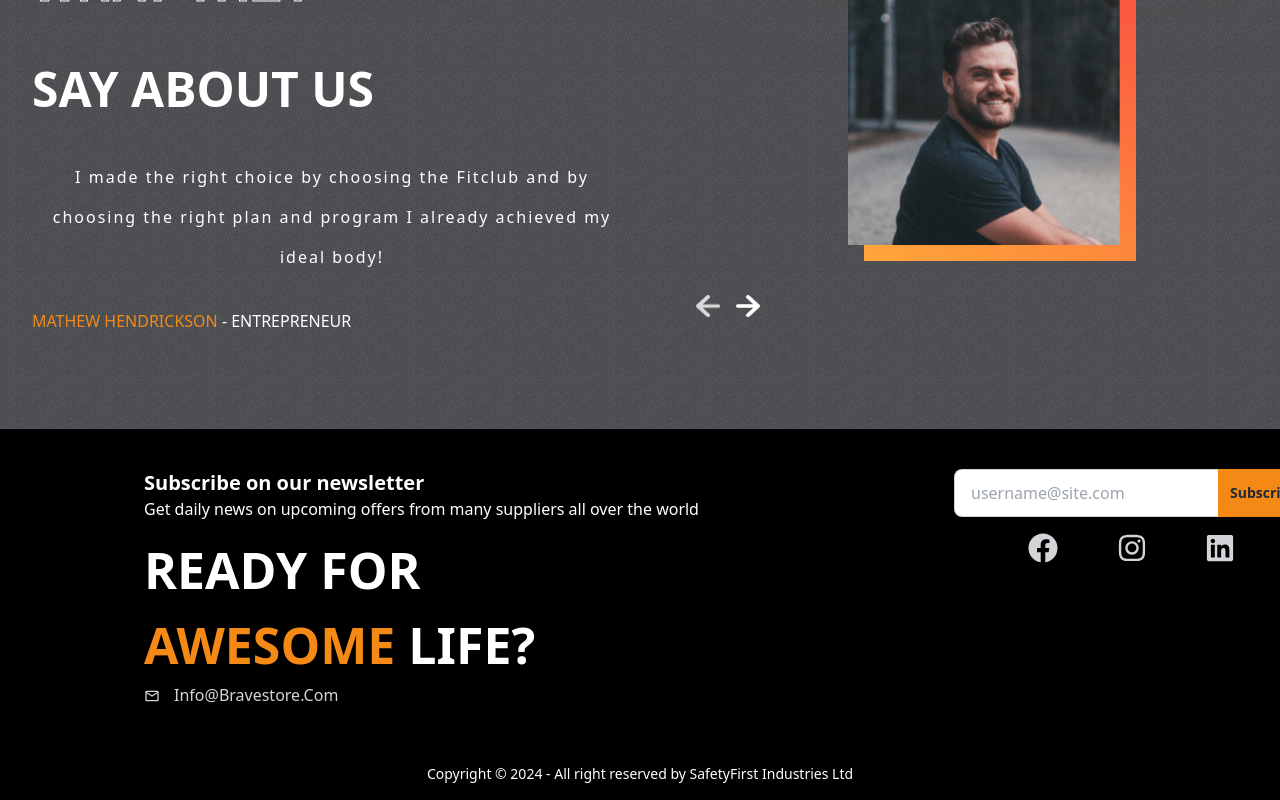
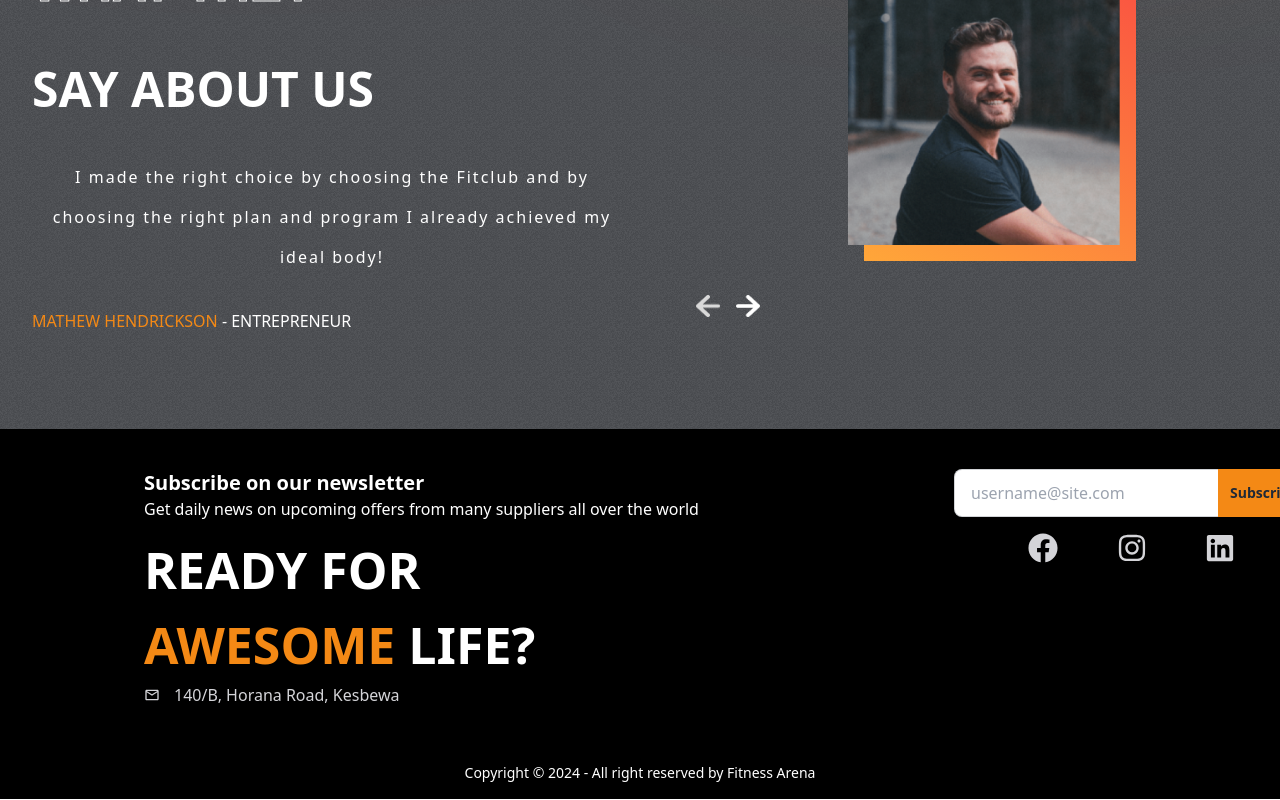
Before and after one commit to JamesSembukuttiarachchi/Fitness-Arena, a React (Vite) app in the folder Frontend/: page / in a window 1280 px wide. Shown: the part 2613-3413 px from the top of the page. Built offline with nearby package versions, Linux system fonts and the light colour scheme.

Commit message:
modified:   Backend/api/Controllers/userController.js 	new file:   Frontend/src/assets/tracker-bg.jpeg 	modified:   Frontend/src/components/Home/Footer/Footer.jsx 	modified:   Frontend/src/components/Navbar.jsx 	modified:   Frontend/src/pages/Tracker.jsx

```diff
--- a/Frontend/src/components/Home/Footer/Footer.jsx
+++ b/Frontend/src/components/Home/Footer/Footer.jsx
@@ -33,8 +33,8 @@ const Footer = () => {
               <div className=" text-zinc-300 text-base font-normal font-['Saira Condensed']">
                 <MdOutlineMail />
               </div>
-              <div className="w-[131px] h-[25px] text-zinc-300 text-base font-normal font-['Saira Condensed'] capitalize">
-                Info@bravestore.com
+              <div className="text-zinc-300 text-base font-normal font-['Saira Condensed'] capitalize">
+                140/B, Horana Road, Kesbewa
               </div>
             </div>
           </div>
@@ -65,7 +65,7 @@ const Footer = () => {
       </footer>
       <footer className="footer footer-center p-4 bg-black text-white">
         <aside>
-          <p>Copyright © 2024 - All right reserved by SafetyFirst Industries Ltd</p>
+          <p>Copyright © 2024 - All right reserved by Fitness Arena</p>
         </aside>
       </footer>
     </div>
--- a/Frontend/src/components/Navbar.jsx
+++ b/Frontend/src/components/Navbar.jsx
@@ -77,11 +77,7 @@ const Navbar = () => {
                   <li>
                     <Link to="/userprofile" className="justify-between">
                       Profile
-                      <span className="badge">New</span>
                     </Link>
-                  </li>
-                  <li>
-                    <a>Settings</a>
                   </li>
                   <li>
                     <button onClick={handleClick}>
@@ -169,11 +165,7 @@ const Navbar = () => {
                   <li>
                     <Link to="/userprofile" className="justify-between">
                       Profile
-                      <span className="badge">New</span>
                     </Link>
-                  </li>
-                  <li>
-                    <a>Settings</a>
                   </li>
                   <li>
                     <button onClick={handleClick}>
--- a/Frontend/src/pages/Tracker.jsx
+++ b/Frontend/src/pages/Tracker.jsx
@@ -2,6 +2,7 @@ import { useEffect } from "react";
 import { useWorkoutsContext } from "../hooks/useWorkoutsContext";
 import { useAuthContext } from "../hooks/useAuthContext";
 import { FaUser } from "react-icons/fa";
+import trackerbg from "../assets/tracker-bg.jpeg";
 
 // components
 import WorkoutDetails from "../components/WorkoutDetails";
```
Also changed, not shown: Frontend/src/assets/tracker-bg.jpeg (added), 1 other file (tests, documents, lock files or other folders). Lines whose indentation alone changed are shown as unchanged.
